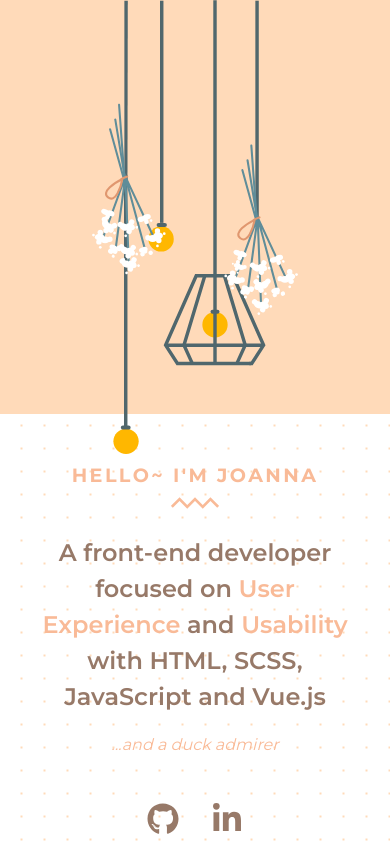
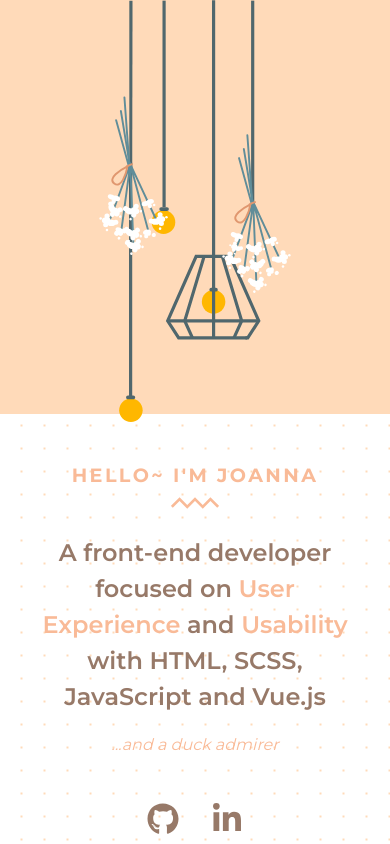
Before and after one commit to joannapuno/joanna-puno, a Vue app: page / in a window 390 px wide. Shown: the top 844 px of the page. Built offline with nearby package versions, Linux system fonts and the light colour scheme.

Commit message:
update illus height on mobile

```diff
--- a/src/scss/layout/_responsiveness.scss
+++ b/src/scss/layout/_responsiveness.scss
@@ -27,7 +27,7 @@ div#app {
                         padding: 0;
                         .illustration {
                             svg {
-                                height: calc(100% + 2.5rem);
+                                height: calc(100% + 0.5rem);
                             }
                         }
                     }
@@ -52,13 +52,6 @@ div#app {
         @media screen and (max-width: 390px) {
             section {
                 &.section-landing {
-                    .section-landing--illustration {
-                        .illustration {
-                            svg {
-                                // height: 25rem;
-                            }
-                        }
-                    }
                     .section-content {
                         .section-copy {
                             p {
```
